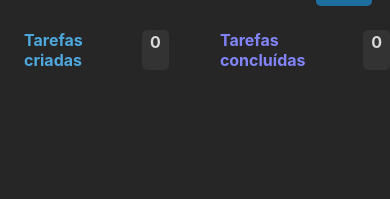
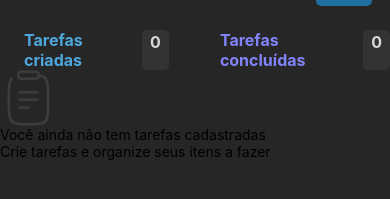
Before and after one commit to ronnylrsd/todolist, a React Native app: screen / in a window 390 px wide. Shown: the part 191-390 px from the top of the page. Built offline with nearby package versions, Linux system fonts and the light colour scheme.

Commit message:
Feat: create empity list layout

```diff
--- a/src/screens/Home/index.tsx
+++ b/src/screens/Home/index.tsx
@@ -1,7 +1,26 @@
-import { View, Text, Image, TextInput, TouchableOpacity } from "react-native";
+import { useState } from "react";
+import { View, Text, Image, TextInput, TouchableOpacity, FlatList, Alert } from "react-native";
 import { styles } from "./styles";
 
 export function Home() {
+  const [tasks, setTasks] = useState<string[]>([]);
+  const [taskName, setTaskName] = useState<string>("");
+
+  function handleAddNewTask() {
+    if(tasks.includes(taskName)) {
+      return Alert.alert(
+      "Tarefa já cadastrada",
+      "Você não pode cadastrar uma tarefa com o mesmo nome");
+    }
+    setTasks((prevState) => [...prevState, taskName]);
+    setTaskName("");
+
+  }
+
+  function handleCheckTask(name: string){
+
+  }
+
   return (
     <>
       <View style={styles.header}>
@@ -34,6 +53,27 @@ export function Home() {
           <Text style={styles.concludedTasksText}>Tarefas concluídas</Text>
           <Text style={styles.concludedTasksNumber}>0</Text>
         </View>
+        <FlatList
+        data={tasks}
+        keyExtractor={item => item.id}
+        renderItem={({ item }) => (
+          <Task
+            key={item}
+            name={item}
+            />
+        )}
+        showsVerticalScrollIndicator={false}
+        ListEmptyComponent={() => (
+          <View style={styles.emptyTasks}>
+            <Image
+                style={styles.clipboardImage}
+                source={require("../../assets/clipboard.png")}
+              />
+            <Text style={styles.emptyTasksTitle}>Você ainda não tem tarefas cadastradas</Text>
+            <Text style={styles.emptyTasksText}>Crie tarefas e organize seus itens a fazer</Text>
+          </View>
+        )}
+        />
       </View>
     </>
   );
```
Also changed, not shown: src/assets/clipboard.png (added).
